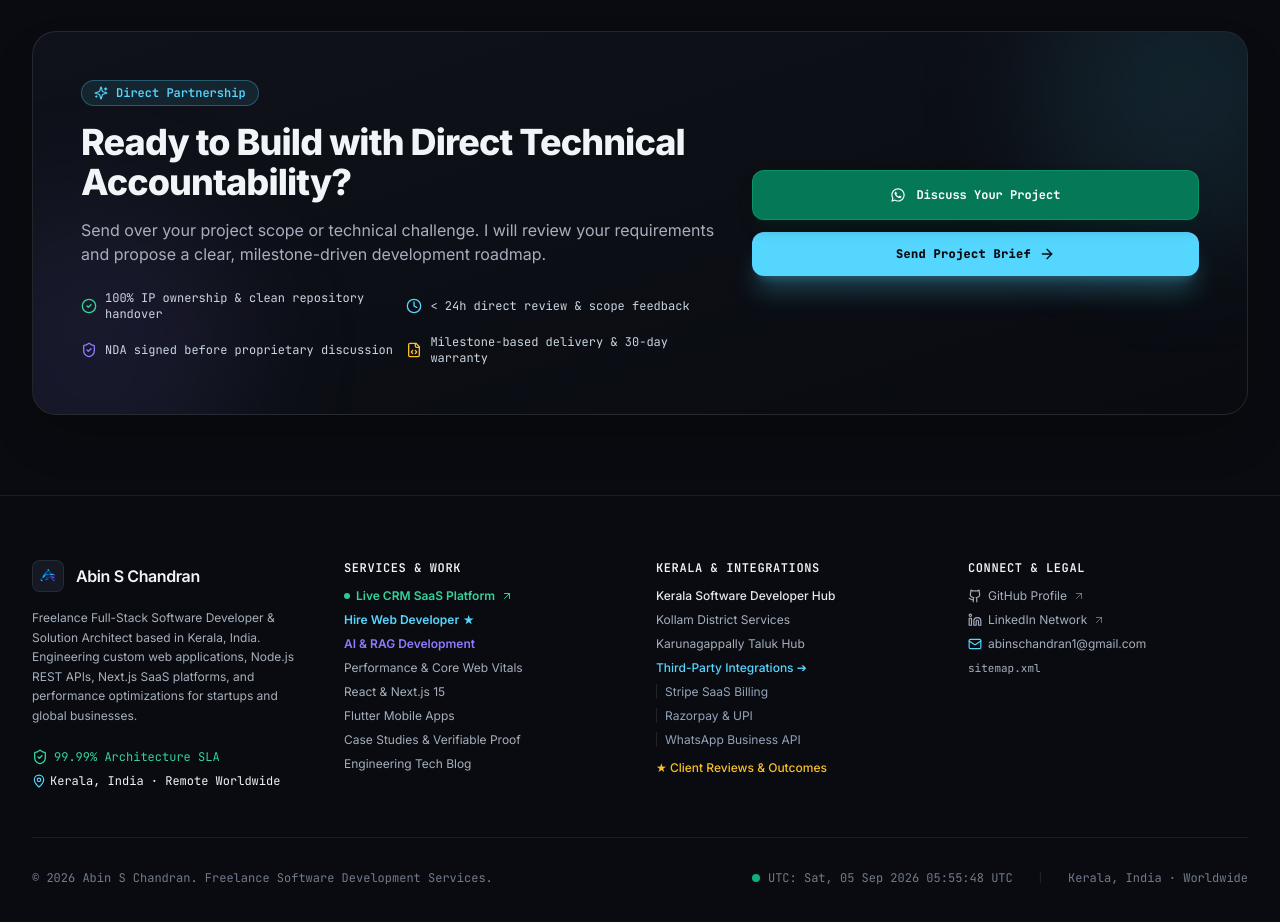
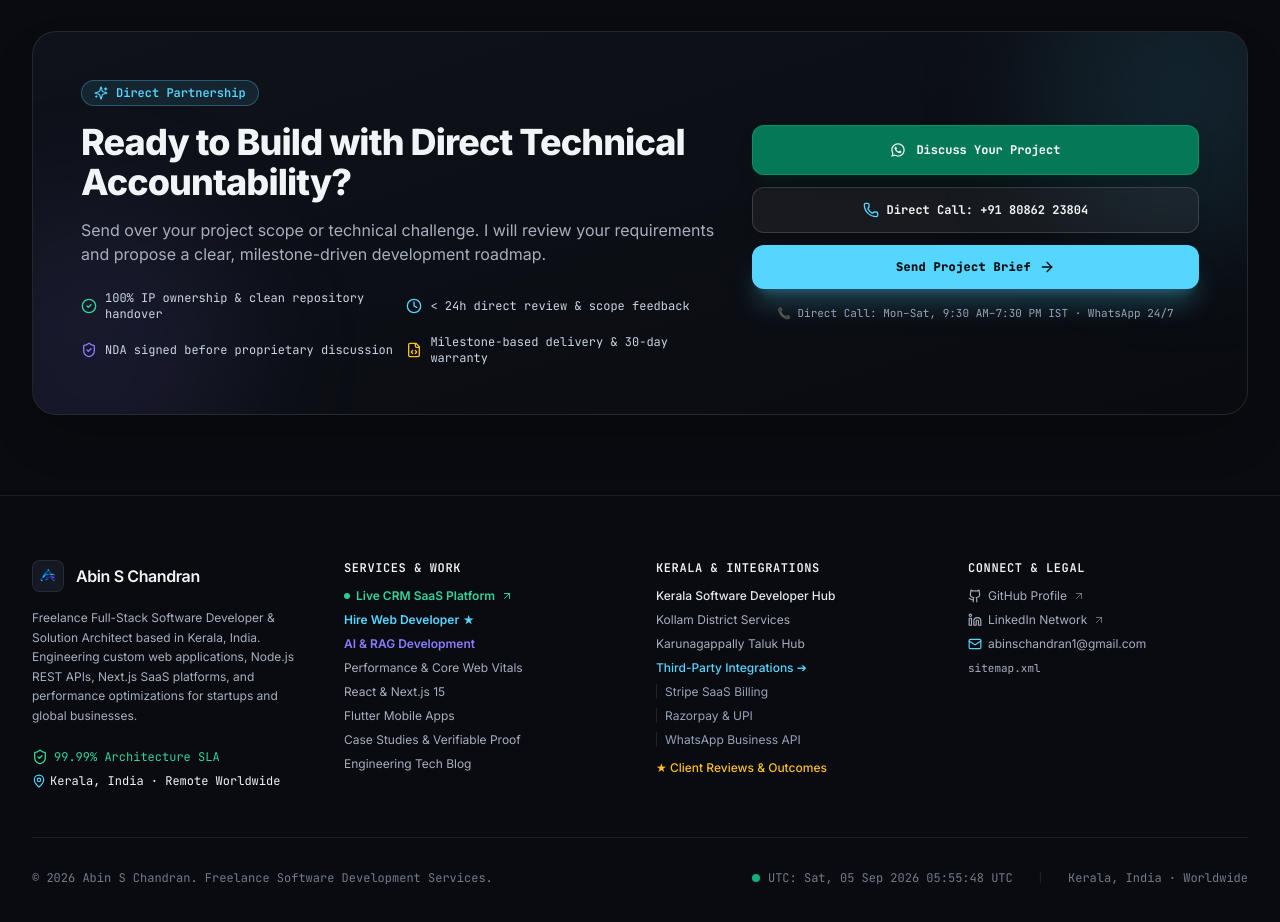
Before and after one commit to abin223804/personal_Portfolio, a Next.js app: page /reviews in a window 1280 px wide. Shown: the part 2760-3682 px from the top of the page. Built offline with nearby package versions, Linux system fonts and the light colour scheme.

Commit message:
feat(conversion): add direct call button across local landing pages and project brief block

```diff
--- a/app/freelance-software-developer-karunagappally/page.tsx
+++ b/app/freelance-software-developer-karunagappally/page.tsx
@@ -22,6 +22,7 @@ import {
   Mail,
   UserCheck,
   Zap,
+  Phone,
 } from "lucide-react";
 import { WhatsAppButton } from "@/components/ui/WhatsAppButton";
 import { ProjectBriefBlock } from "@/components/conversion/ProjectBriefBlock";
@@ -393,18 +394,30 @@ export default function KarunagappallyLandingPage() {
                   size="lg"
                   message="Hi Abin, I'm looking for a software developer for a project in Karunagappally or Kollam."
                 />
+                <a
+                  href="tel:+918086223804"
+                  className="inline-flex items-center gap-2 rounded-xl border border-white/15 bg-white/5 px-5 py-3.5 text-xs font-mono font-bold text-ivory hover:border-cyan/40 hover:bg-white/10 transition-all shadow-lg"
+                >
+                  <Phone className="h-4 w-4 text-cyan" />
+                  <span>Call: +91 80862 23804</span>
+                </a>
                 <Link
                   href="/contact"
-                  className="inline-flex items-center gap-2 rounded-xl border border-white/15 bg-white/5 px-6 py-3.5 text-xs font-mono font-bold text-ivory hover:border-cyan/40 hover:bg-white/10 transition-all shadow-lg"
+                  className="inline-flex items-center gap-2 rounded-xl border border-white/15 bg-white/5 px-5 py-3.5 text-xs font-mono font-bold text-ivory hover:border-cyan/40 hover:bg-white/10 transition-all shadow-lg"
                 >
                   <span>Start a Project</span>
                   <ArrowRight className="h-4 w-4 text-cyan" />
                 </Link>
               </div>
 
-              <p className="text-xs font-mono text-slate-400 pt-2 border-t border-white/[0.06]">
-                ℹ️ Remote-first delivery is available for Karunagappally and the wider Kollam district. Meeting arrangements should be confirmed based on the project and location.
-              </p>
+              <div className="space-y-1.5 pt-2 border-t border-white/[0.06]">
+                <p className="text-xs font-mono text-slate-400">
+                  ℹ️ Remote-first delivery is available for Karunagappally and the wider Kollam district. Meeting arrangements should be confirmed based on the project and location.
+                </p>
+                <p className="text-[11px] font-mono text-slate-400">
+                  📞 Direct Call Hours: Mon–Sat, 9:30 AM–7:30 PM IST · WhatsApp open 24/7
+                </p>
+              </div>
             </div>
 
             {/* Right Column: Original Architecture Visual Asset */}
@@ -779,6 +792,13 @@ export default function KarunagappallyLandingPage() {
                   size="lg"
                   message="Hi Abin, I'm looking for a software developer for a project in Karunagappally or Kollam."
                 />
+                <a
+                  href="tel:+918086223804"
+                  className="inline-flex items-center gap-2 rounded-xl border border-cyan/30 bg-cyan/10 px-5 py-3.5 text-xs font-mono font-bold text-cyan hover:bg-cyan/20 transition-all shadow-lg"
+                >
+                  <Phone className="h-4 w-4 text-cyan" />
+                  <span>Call: +91 80862 23804</span>
+                </a>
                 <Link
                   href="/contact"
                   className="inline-flex items-center gap-2 rounded-xl bg-cyan px-6 py-3.5 text-xs font-mono font-extrabold text-brand-bg hover:bg-cyan-light transition-all shadow-xl shadow-cyan/20"
@@ -794,6 +814,10 @@ export default function KarunagappallyLandingPage() {
                   <span>abinschandran1@gmail.com</span>
                 </a>
               </div>
+
+              <p className="text-xs font-mono text-slate-400 pt-1">
+                📞 Direct Phone: Mon–Sat, 9:30 AM–7:30 PM IST · WhatsApp inquiries open 24/7
+              </p>
             </div>
           </div>
         </div>
--- a/app/freelance-software-developer-kerala/page.tsx
+++ b/app/freelance-software-developer-kerala/page.tsx
@@ -15,6 +15,7 @@ import {
   HelpCircle,
   Building2,
   Globe2,
+  Phone,
 } from "lucide-react";
 import { WhatsAppButton } from "@/components/ui/WhatsAppButton";
 import { ProjectBriefBlock } from "@/components/conversion/ProjectBriefBlock";
@@ -170,15 +171,22 @@ export default function KeralaSoftwareDeveloperPage() {
               Direct access to a senior software engineer and architect for scalable web applications, SaaS products, Node.js APIs, cross-platform Flutter mobile apps, and enterprise AI integrations.
             </p>
 
-            <div className="flex flex-wrap items-center gap-4 pt-2">
+            <div className="flex flex-wrap items-center gap-3.5 pt-2">
               <WhatsAppButton
                 variant="primary"
                 size="lg"
                 message="Hi Abin, I am looking for a freelance software developer in Kerala for my project."
               />
+              <a
+                href="tel:+918086223804"
+                className="inline-flex items-center gap-2 rounded-xl border border-white/15 bg-white/5 px-5 py-3.5 text-xs font-mono font-bold text-ivory hover:border-cyan/40 hover:bg-white/10 transition-all shadow-lg"
+              >
+                <Phone className="h-4 w-4 text-cyan" />
+                <span>Call: +91 80862 23804</span>
+              </a>
               <Link
                 href="/contact"
-                className="inline-flex items-center gap-2 rounded-xl border border-white/15 bg-white/5 px-6 py-3.5 text-xs font-mono font-bold text-ivory hover:border-cyan/40 hover:bg-white/10 transition-all"
+                className="inline-flex items-center gap-2 rounded-xl border border-white/15 bg-white/5 px-5 py-3.5 text-xs font-mono font-bold text-ivory hover:border-cyan/40 hover:bg-white/10 transition-all"
               >
                 <span>Send Project Brief</span>
                 <ArrowRight className="h-4 w-4 text-cyan" />
--- a/app/freelance-software-developer-kollam/page.tsx
+++ b/app/freelance-software-developer-kollam/page.tsx
@@ -15,6 +15,7 @@ import {
   Truck,
   Briefcase,
   FileCheck,
+  Phone,
 } from "lucide-react";
 import { WhatsAppButton } from "@/components/ui/WhatsAppButton";
 import { ProjectBriefBlock } from "@/components/conversion/ProjectBriefBlock";
@@ -178,15 +179,22 @@ export default function KollamSoftwareDeveloperPage() {
               Partner directly with a senior solution architect and full-stack developer to build custom business applications, high-performance web systems, Flutter mobile apps, and automated workflows across Kollam.
             </p>
 
-            <div className="flex flex-wrap items-center gap-4 pt-2">
+            <div className="flex flex-wrap items-center gap-3.5 pt-2">
               <WhatsAppButton
                 variant="primary"
                 size="lg"
                 message="Hi Abin, I'm reaching out from Kollam to discuss a software development project."
               />
+              <a
+                href="tel:+918086223804"
+                className="inline-flex items-center gap-2 rounded-xl border border-white/15 bg-white/5 px-5 py-3.5 text-xs font-mono font-bold text-ivory hover:border-cyan/40 hover:bg-white/10 transition-all shadow-lg"
+              >
+                <Phone className="h-4 w-4 text-cyan" />
+                <span>Call: +91 80862 23804</span>
+              </a>
               <Link
                 href="/contact"
-                className="inline-flex items-center gap-2 rounded-xl border border-white/15 bg-white/5 px-6 py-3.5 text-xs font-mono font-bold text-ivory hover:border-cyan/40 hover:bg-white/10 transition-all"
+                className="inline-flex items-center gap-2 rounded-xl border border-white/15 bg-white/5 px-5 py-3.5 text-xs font-mono font-bold text-ivory hover:border-cyan/40 hover:bg-white/10 transition-all"
               >
                 <span>Send Project Brief</span>
                 <ArrowRight className="h-4 w-4 text-cyan" />
--- a/components/conversion/ProjectBriefBlock.tsx
+++ b/components/conversion/ProjectBriefBlock.tsx
@@ -2,7 +2,7 @@
 
 import React from "react";
 import Link from "next/link";
-import { Sparkles, ArrowRight, ShieldCheck, Clock, FileCode, CheckCircle2 } from "lucide-react";
+import { Sparkles, ArrowRight, ShieldCheck, Clock, FileCode, CheckCircle2, Phone } from "lucide-react";
 import { WhatsAppButton } from "@/components/ui/WhatsAppButton";
 
 interface ProjectBriefBlockProps {
@@ -10,6 +10,8 @@ interface ProjectBriefBlockProps {
   subtitle?: string;
   contextTag?: string;
   prefilledWhatsAppMessage?: string;
+  showCallButton?: boolean;
+  directPhone?: string;
   className?: string;
 }
 
@@ -18,6 +20,8 @@ export const ProjectBriefBlock: React.FC<ProjectBriefBlockProps> = ({
   subtitle = "Tell me what you are building, what is currently blocked, and what outcome you need. I will review the brief and suggest the right next step: discovery, architecture, a fixed-scope build, or a technical audit.",
   contextTag = "Direct-to-Developer Consultation",
   prefilledWhatsAppMessage = "Hi Abin, I have a project brief I'd like to discuss with you directly.",
+  showCallButton = true,
+  directPhone = "+918086223804",
   className = "",
 }) => {
   return (
@@ -73,6 +77,16 @@ export const ProjectBriefBlock: React.FC<ProjectBriefBlockProps> = ({
             message={prefilledWhatsAppMessage}
           />
 
+          {showCallButton && (
+            <a
+              href={`tel:${directPhone}`}
+              className="inline-flex w-full items-center justify-center gap-2 rounded-xl border border-white/15 bg-white/5 px-6 py-3.5 text-center text-xs font-mono font-bold text-ivory transition-all hover:border-cyan/40 hover:bg-white/10 shadow-lg"
+            >
+              <Phone className="h-4 w-4 text-cyan" />
+              <span>Direct Call: +91 80862 23804</span>
+            </a>
+          )}
+
           <Link
             href="/contact"
             className="inline-flex w-full items-center justify-center gap-2 rounded-xl bg-cyan px-6 py-3.5 text-center text-xs font-mono font-extrabold tracking-wide text-brand-bg shadow-xl shadow-cyan/25 transition-all hover:bg-cyan-light hover:-translate-y-0.5"
@@ -80,6 +94,12 @@ export const ProjectBriefBlock: React.FC<ProjectBriefBlockProps> = ({
             <span>Send Project Brief</span>
             <ArrowRight className="h-4 w-4" />
           </Link>
+
+          {showCallButton && (
+            <p className="text-[11px] font-mono text-center text-slate-400 pt-1">
+              📞 Direct Call: Mon–Sat, 9:30 AM–7:30 PM IST · WhatsApp 24/7
+            </p>
+          )}
         </div>
       </div>
     </div>
```
Also changed, not shown: 1 other file (tests, documents, lock files or other folders).
